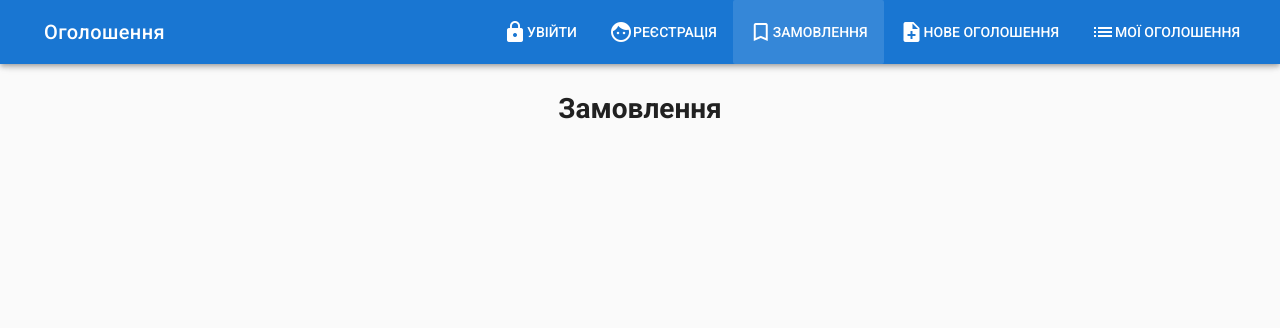
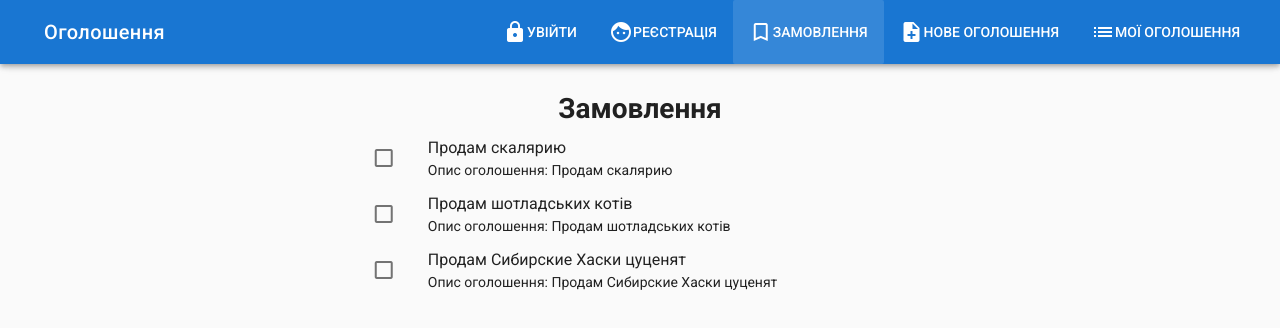
Before and after one commit to blurzoom/Vue.app, a Vue app: page /orders in a window 1280 px wide. Shown: the top 328 px of the page. Built offline with nearby package versions, Linux system fonts and the light colour scheme.

Commit message:
Orders created

```diff
--- a/src/components/User/Orders.vue
+++ b/src/components/User/Orders.vue
@@ -3,6 +3,24 @@
     <v-layout row>
       <v-flex xs12 sm6 offset-sm3>
         <h1 class="text-xs-center">Замовлення</h1>
+
+        <v-list-tile
+          v-for="ad in ads"
+          :key="ad.id"
+          avatar>
+          <v-list-tile-action>
+            <v-checkbox v-model="video"></v-checkbox>
+          </v-list-tile-action>
+          <v-list-tile-content>
+
+            <v-list-tile-title>{{ ad.title }}</v-list-tile-title>
+            <v-list-tile-sub-title> {{ ad.description }} </v-list-tile-sub-title>
+
+          </v-list-tile-content>
+
+        </v-list-tile>
+
+
       </v-flex>
     </v-layout>
   </v-container>
@@ -12,7 +30,31 @@
   export default {
     name: 'Orders',
     data () {
-      return {}
+      return {
+        ads: [
+          {
+            title: 'Продам скалярию',
+            description: 'Опис оголошення: Продам скалярию ',
+            promo: false,
+            imageSrc: 'http://posejdon.kiev.ua/wp-content/uploads/2015/02/tcarstvo-zhivotnykh-19.jpg',
+            id: 'fish_1'
+          },
+          {
+            title: 'Продам шотладських котів',
+            description: 'Опис оголошення: Продам шотладських котів',
+            promo: true,
+            imageSrc: 'http://www.animalsale.com.ua/uploads/1500x1500/5ade42e18b04d.jpg',
+            id: 'cat_1'
+          },
+          {
+            title: 'Продам Сибирские Хаски цуценят',
+            description: 'Опис оголошення: Продам Сибирские Хаски цуценят',
+            promo: true,
+            imageSrc: 'http://doghusky.ru/wp-content/uploads/2012/02/Siberian-Husky-Puppy-Photo_002.jpg',
+            id: 'dog_1'
+          }
+        ]
+      }
     }
   }
 </script>
```
Also changed, not shown: 1 other file (tests, documents, lock files or other folders). Lines whose indentation alone changed are shown as unchanged.
